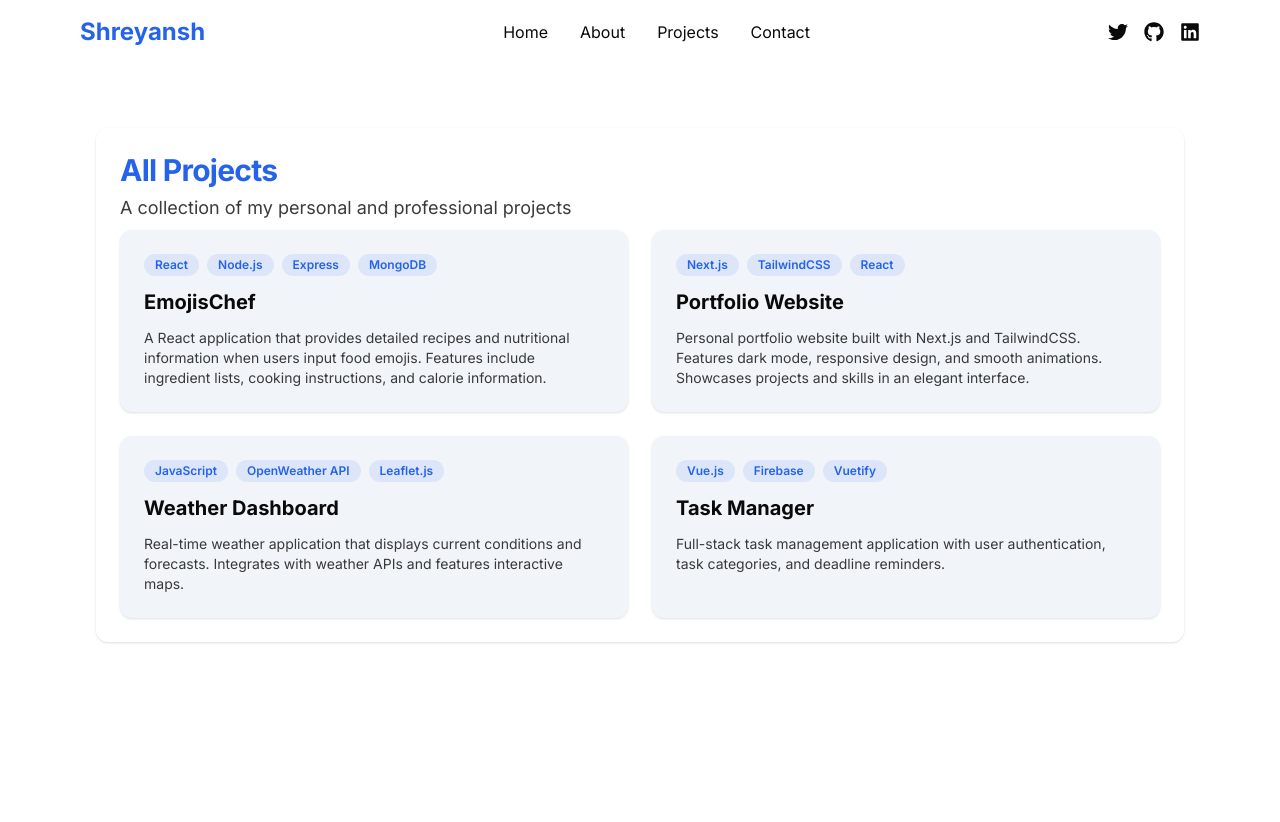
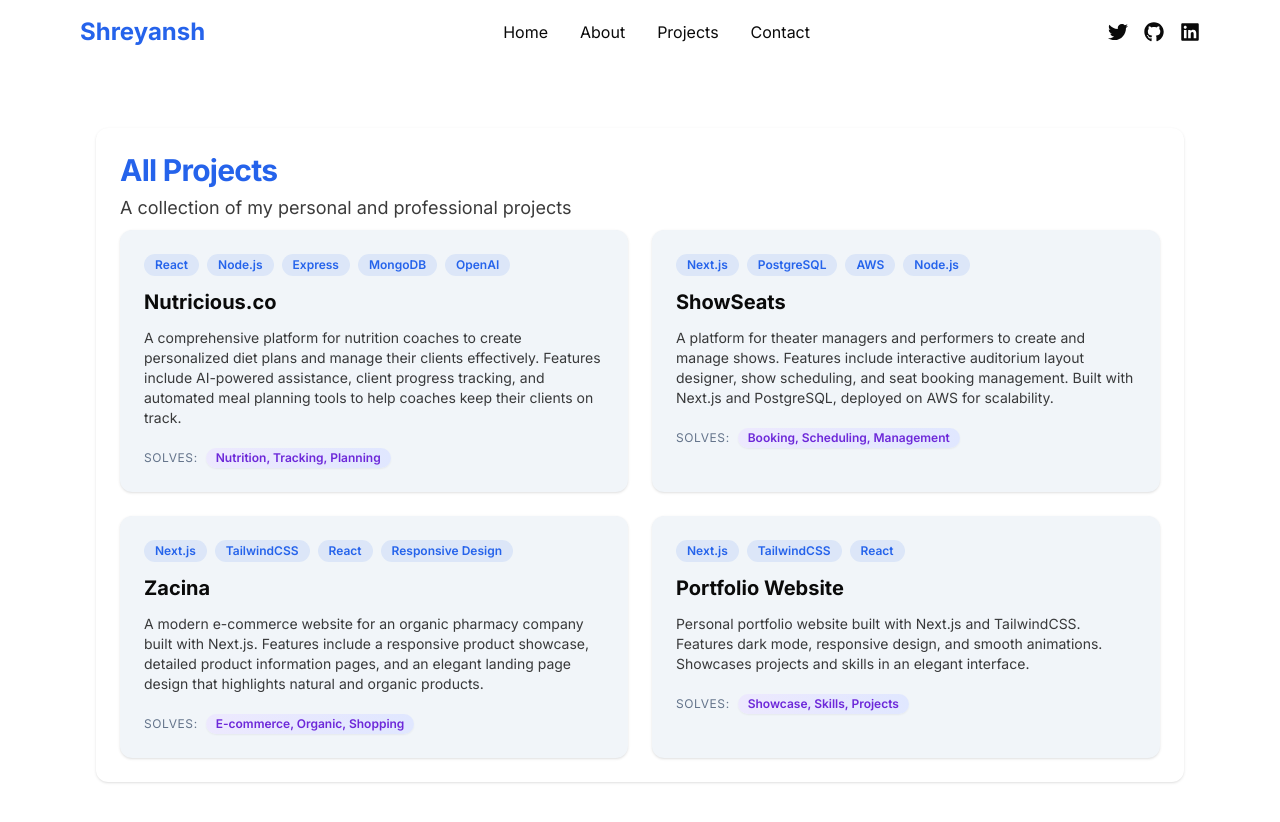
Before and after one commit to shreyanshnanavati/iamshrey, a Next.js app: page /projects in a window 1280 px wide. Shown: the top 822 px of the page. Before the commit the page ends 800 px from the top, so only its background shows below. Built offline with nearby package versions, Linux system fonts and the light colour scheme.

Commit message:
[enhancement] added tags to show what the project solves

```diff
--- a/src/app/about/page.js
+++ b/src/app/about/page.js
@@ -5,6 +5,7 @@ import {
   CardTitle,
   CardDescription,
 } from "@/components/ui/card";
+import Link from 'next/link';
 
 const experiences = [
   {
--- a/src/app/projects/page.js
+++ b/src/app/projects/page.js
@@ -41,19 +41,24 @@ export default function ProjectsPage() {
                       </Badge>
                     ))}
                   </div>
-                  <a
-                    href={project.link}
-                    target="_blank"
-                    rel="noopener noreferrer"
-                    className="group-hover:text-primary dark:group-hover:text-primary-dark transition-colors"
-                  >
-                    <h3 className="text-xl font-bold text-foreground dark:text-foreground-dark">
-                      {project.title}
-                    </h3>
-                  </a>
+                  <h3 className="text-xl font-bold text-foreground dark:text-foreground-dark">
+                    {project.title}
+                  </h3>
                   <CardDescription className="text-sm text-foreground/80 dark:text-foreground-dark/80">
                     {project.description}
                   </CardDescription>
+                  <div className="flex items-center gap-2 mt-2">
+                    <span className="text-xs uppercase tracking-wider text-muted-foreground">Solves:</span>
+                    <Badge
+                      variant="outline"
+                      className="bg-gradient-to-r from-violet-100 to-indigo-100
+                        dark:from-violet-950 dark:to-indigo-950
+                        text-violet-700 dark:text-violet-300
+                        border-0 shadow-sm"
+                    >
+                      {project.solves}
+                    </Badge>
+                  </div>
                 </div>
               </CardContent>
             </Card>
--- a/src/components/About.js
+++ b/src/components/About.js
@@ -6,12 +6,13 @@ import {
   CardHeader,
   CardTitle,
 } from "@/components/ui/card";
+import Link from "next/link";
 
 export default function About() {
   return (
     <Card className="w-full bg-card dark:bg-card-dark border-0">
       <CardHeader>
-        <div className="flex items-center gap-8">
+        <div className="flex flex-col md:flex-row items-center gap-4 md:gap-8">
           <div className="w-32 h-32 relative rounded-2xl overflow-hidden flex-shrink-0 bg-gradient-to-br from-primary/20 to-primary/40 dark:from-primary-dark/20 dark:to-primary-dark/40 flex items-center justify-center">
             <div className="text-6xl select-none">
               👨‍💻
@@ -27,6 +28,13 @@ export default function About() {
           </div>
         </div>
       </CardHeader>
+
+      {/* Know More Button */}
+      <div className="flex justify-center mb-8">
+        <Link href="/about" className="bg-primary text-white py-2 px-4 rounded hover:bg-primary-dark transition-colors">
+          Know More
+        </Link>
+      </div>
     </Card>
   );
 }
--- a/src/components/Projects.js
+++ b/src/components/Projects.js
@@ -59,6 +59,18 @@ export default function Projects() {
                   <CardDescription className="text-sm text-foreground/80 dark:text-foreground-dark/80">
                     {project.description}
                   </CardDescription>
+                  <div className="flex items-center gap-2 mt-2">
+                    <span className="text-xs uppercase tracking-wider text-muted-foreground">Solves:</span>
+                    <Badge
+                      variant="outline"
+                      className="bg-gradient-to-r from-violet-100 to-indigo-100
+                        dark:from-violet-950 dark:to-indigo-950
+                        text-violet-700 dark:text-violet-300
+                        border-0 shadow-sm"
+                    >
+                      {project.solves}
+                    </Badge>
+                  </div>
                 </div>
               </CardContent>
             </Card>
--- a/src/data/projectsData.js
+++ b/src/data/projectsData.js
@@ -1,32 +1,36 @@
 const projects = [
   {
-    title: "EmojisChef",
-    description: "A React application that provides detailed recipes and nutritional information when users input food emojis. Features include ingredient lists, cooking instructions, and calorie information.",
-    technologies: ["React", "Node.js", "Express", "MongoDB"],
-    link: "https://github.com/username/emoji-chef",
-    image: "/path/to/emoji-chef-image.jpg"
+    title: "Nutricious.co",
+    description: "A comprehensive platform for nutrition coaches to create personalized diet plans and manage their clients effectively. Features include AI-powered assistance, client progress tracking, and automated meal planning tools to help coaches keep their clients on track.",
+    technologies: ["React", "Node.js", "Express", "MongoDB", "OpenAI"],
+    link: "https://nutricious.co",
+    image: "/path/to/nutricious-image.jpg",
+    solves: "Nutrition, Tracking, Planning"
+  },
+  {
+    title: "ShowSeats",
+    description: "A platform for theater managers and performers to create and manage shows. Features include interactive auditorium layout designer, show scheduling, and seat booking management. Built with Next.js and PostgreSQL, deployed on AWS for scalability.",
+    technologies: ["Next.js", "PostgreSQL", "AWS", "Node.js"],
+    link: "https://github.com/username/showseats",
+    image: "/path/to/showseats-image.jpg",
+    solves: "Booking, Scheduling, Management"
+  },
+  {
+    title: "Zacina",
+    description: "A modern e-commerce website for an organic pharmacy company built with Next.js. Features include a responsive product showcase, detailed product information pages, and an elegant landing page design that highlights natural and organic products.",
+    technologies: ["Next.js", "TailwindCSS", "React", "Responsive Design"],
+    link: "https://github.com/username/organic-pharmacy",
+    image: "/path/to/organic-pharmacy.jpg",
+    solves: "E-commerce, Organic, Shopping"
   },
   {
     title: "Portfolio Website",
     description: "Personal portfolio website built with Next.js and TailwindCSS. Features dark mode, responsive design, and smooth animations. Showcases projects and skills in an elegant interface.",
     technologies: ["Next.js", "TailwindCSS", "React"],
     link: "https://github.com/username/portfolio",
-    image: "/path/to/portfolio-image.jpg"
+    image: "/path/to/portfolio-image.jpg",
+    solves: "Showcase, Skills, Projects"
   },
-  {
-    title: "Weather Dashboard",
-    description: "Real-time weather application that displays current conditions and forecasts. Integrates with weather APIs and features interactive maps.",
-    technologies: ["JavaScript", "OpenWeather API", "Leaflet.js"],
-    link: "https://github.com/username/weather-dashboard",
-    image: "/path/to/weather-dashboard-image.jpg"
-  },
-  {
-    title: "Task Manager",
-    description: "Full-stack task management application with user authentication, task categories, and deadline reminders.",
-    technologies: ["Vue.js", "Firebase", "Vuetify"],
-    link: "https://github.com/username/task-manager",
-    image: "/path/to/task-manager-image.jpg"
-  }
 ];
 
 export default projects;
```
